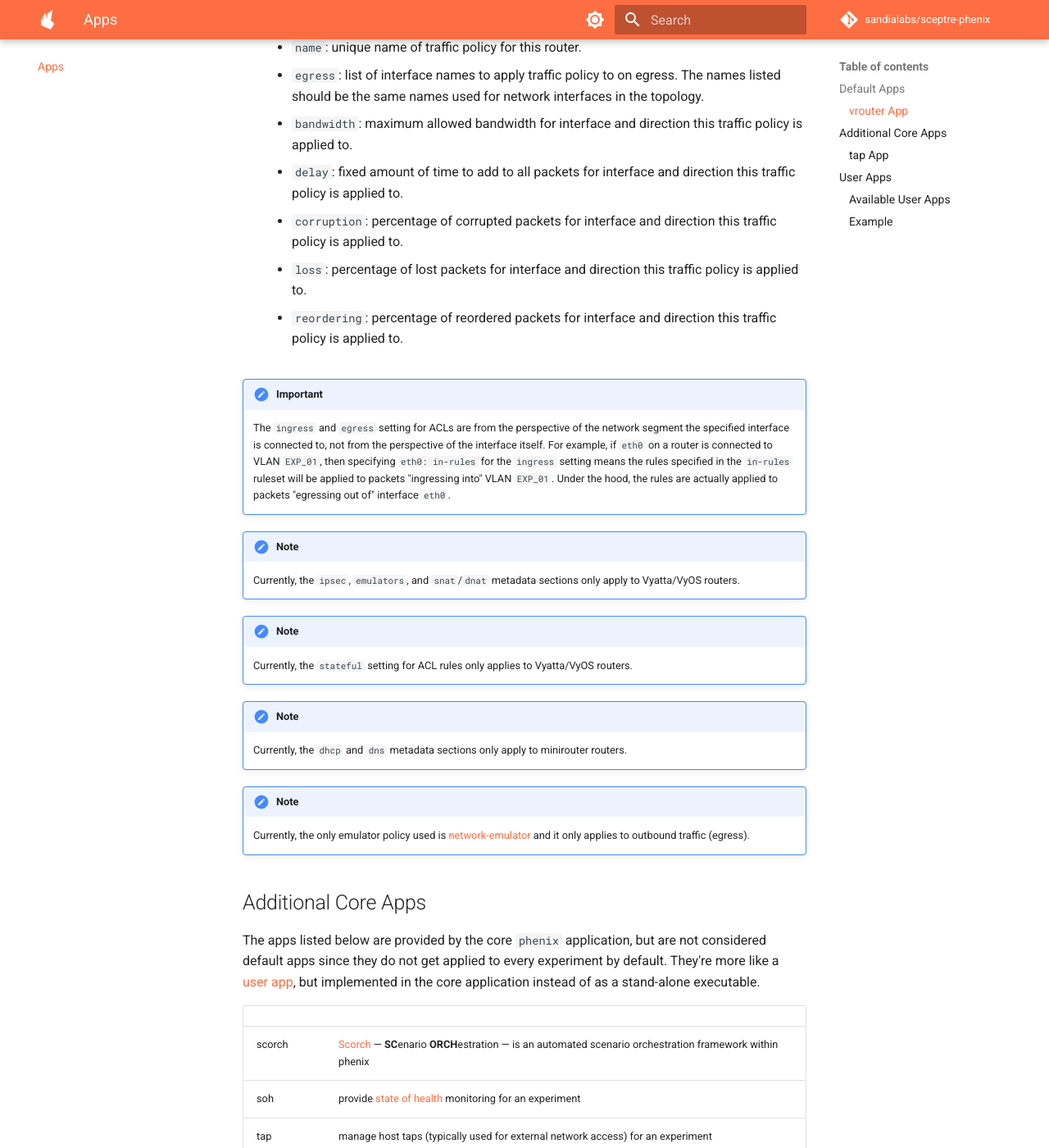
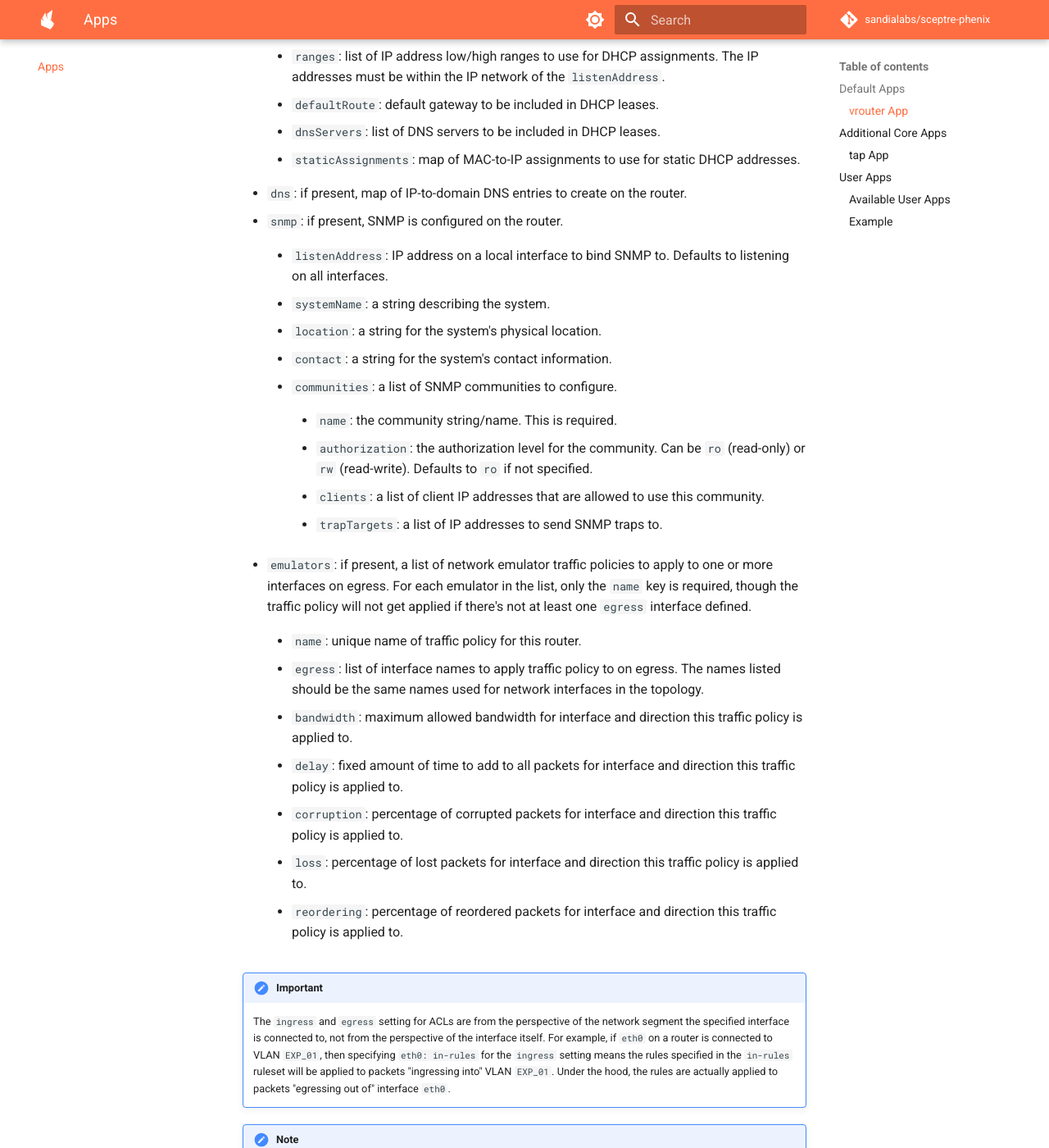
Before and after one commit to sandialabs/sceptre-phenix-docs, an MkDocs documentation site: the page built from docs/apps.md, in a window 1280 px wide and 1400 px high, scrolled down 4278 px. Shown: the whole window at 82% size. Built offline with MkDocs 1.6.1 and Material for MkDocs 9.7.7, drawn with Linux system fonts in a browser that asks for light colours; comment, search, counter and statistics services are not loaded; the version menu is left out; some of the changed text lies outside the part shown.

Commit message:
feat(vrouter): SNMP configuration vyos/vyatta

```diff
--- a/docs/apps.md
+++ b/docs/apps.md
@@ -83,9 +83,25 @@ spec:
                 dnsServers:
                   - 192.168.0.254
                 staticAssignments:
-                  00:00:00:00:00:BB: 192.168.0.50
+                  "00:00:00:00:00:BB": 192.168.0.50
             dns:
-              1.2.3.4: foo.com
+              "1.2.3.4": foo.com
+            snmp:
+              listenAddress: 10.0.0.254
+              systemName: edge-router-01
+              location: "Lab A, Rack 2, U 24"
+              contact: "network-admins@example.com"
+              communities:
+                - name: readonly-community
+                  authorization: ro
+                  trapTargets:
+                    - 10.0.50.5
+                - name: readwrite-community
+                  authorization: rw
+                  clients:
+                    - 10.0.1.11
+                  trapTargets:
+                    - 10.0.50.5
             snat:
               - interface: eth0
                 srcAddr: 192.168.0.0/24
@@ -197,6 +213,26 @@ spec:
 
 * `dns`: if present, map of IP-to-domain DNS entries to create on the router.
 
+* `snmp`: if present, SNMP is configured on the router.
+
+    * `listenAddress`: IP address on a local interface to bind SNMP to. Defaults to listening on all interfaces.
+
+    * `systemName`: a string describing the system.
+
+    * `location`: a string for the system's physical location.
+
+    * `contact`: a string for the system's contact information.
+
+    * `communities`: a list of SNMP communities to configure.
+
+        * `name`: the community string/name. This is required.
+
+        * `authorization`: the authorization level for the community. Can be `ro` (read-only) or `rw` (read-write). Defaults to `ro` if not specified.
+
+        * `clients`: a list of client IP addresses that are allowed to use this community.
+
+        * `trapTargets`: a list of IP addresses to send SNMP traps to.
+
 * `emulators`: if present, a list of network emulator traffic policies to apply
   to one or more interfaces on egress. For each emulator in the list, only the
   `name` key is required, though the traffic policy will not get applied if
@@ -233,7 +269,7 @@ spec:
     rules are actually applied to packets "egressing out of" interface `eth0`.
 
 !!! note
-    Currently, the `ipsec`, `emulators`, and `snat`/`dnat` metadata sections only
+    Currently, the `ipsec`, `emulators`, `snmp`, and `snat`/`dnat` metadata sections only
     apply to Vyatta/VyOS routers.
 
 !!! note
```
Also changed, not shown: other parts of docs/apps.md (+1 -1 lines).
